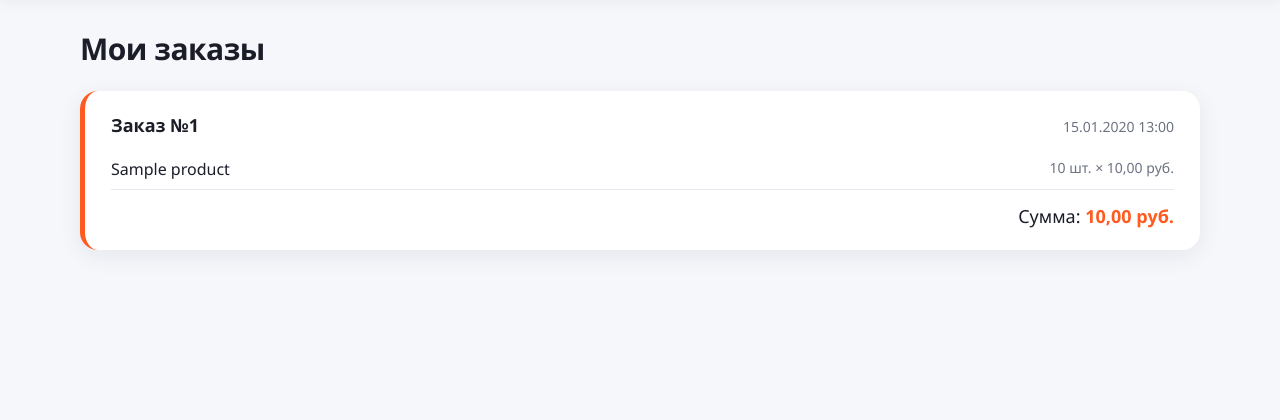
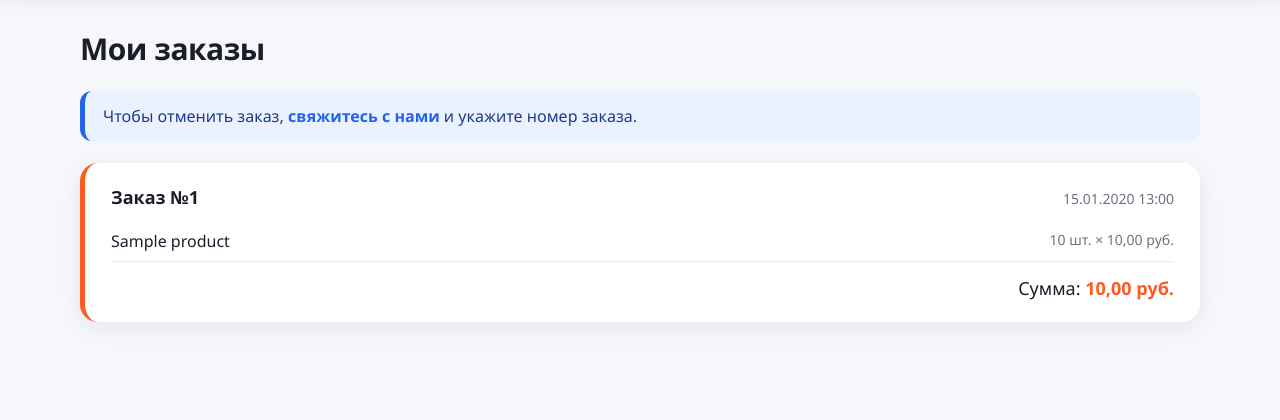
Before and after one commit to GlebasI47/shop, a Django app: page /orders/ in a window 1280 px wide. Shown: the part 70-490 px from the top of the page. Run offline with Django 5.2, Linux system fonts and the light colour scheme; a user stored in the database is signed in; tables that the repository leaves empty hold one stand-in row (values such as "Sample post").

Commit message:
Add back links and order cancel notice

```diff
--- a/store/static/store/style.css
+++ b/store/static/store/style.css
@@ -380,3 +380,14 @@ a:hover { text-decoration: underline; }
 
 /* При переходе к каталогу (#catalog) не прятать заголовок под липкой шапкой */
 #catalog { scroll-margin-top: 90px; }
+
+/* ---------- Подсказка ---------- */
+.notice {
+    background: var(--blue-soft);
+    color: #1e3a8a;
+    border-left: 5px solid var(--blue);
+    border-radius: 12px;
+    padding: 14px 18px;
+    margin: 0 0 22px;
+}
+.notice a { font-weight: 700; }
--- a/store/templates/store/contacts.html
+++ b/store/templates/store/contacts.html
@@ -3,6 +3,7 @@
 {% block title %}Контакты{% endblock %}
 
 {% block content %}
+    <a href="{% url 'product_list' %}" class="back">← Вернуться в каталог</a>
     <h1 class="page-title">Контакты</h1>
 
     <div class="panel info">
--- a/store/templates/store/delivery.html
+++ b/store/templates/store/delivery.html
@@ -3,6 +3,7 @@
 {% block title %}Доставка и оплата{% endblock %}
 
 {% block content %}
+    <a href="{% url 'product_list' %}" class="back">← Вернуться в каталог</a>
     <h1 class="page-title">Доставка и оплата</h1>
 
     <div class="info-grid">
--- a/store/templates/store/help.html
+++ b/store/templates/store/help.html
@@ -3,6 +3,7 @@
 {% block title %}Помощь{% endblock %}
 
 {% block content %}
+    <a href="{% url 'product_list' %}" class="back">← Вернуться в каталог</a>
     <h1 class="page-title">Помощь и частые вопросы</h1>
 
     <div class="panel info">
--- a/store/templates/store/orders.html
+++ b/store/templates/store/orders.html
@@ -4,6 +4,11 @@
 
 {% block content %}
     <h1 class="page-title">Мои заказы</h1>
+    {% if orders %}
+        <p class="notice">
+            Чтобы отменить заказ, <a href="{% url 'contacts' %}">свяжитесь с нами</a> и укажите номер заказа.
+        </p>
+    {% endif %}
     {% for order in orders %}
         <div class="panel order">
             <div class="order__head">
```
